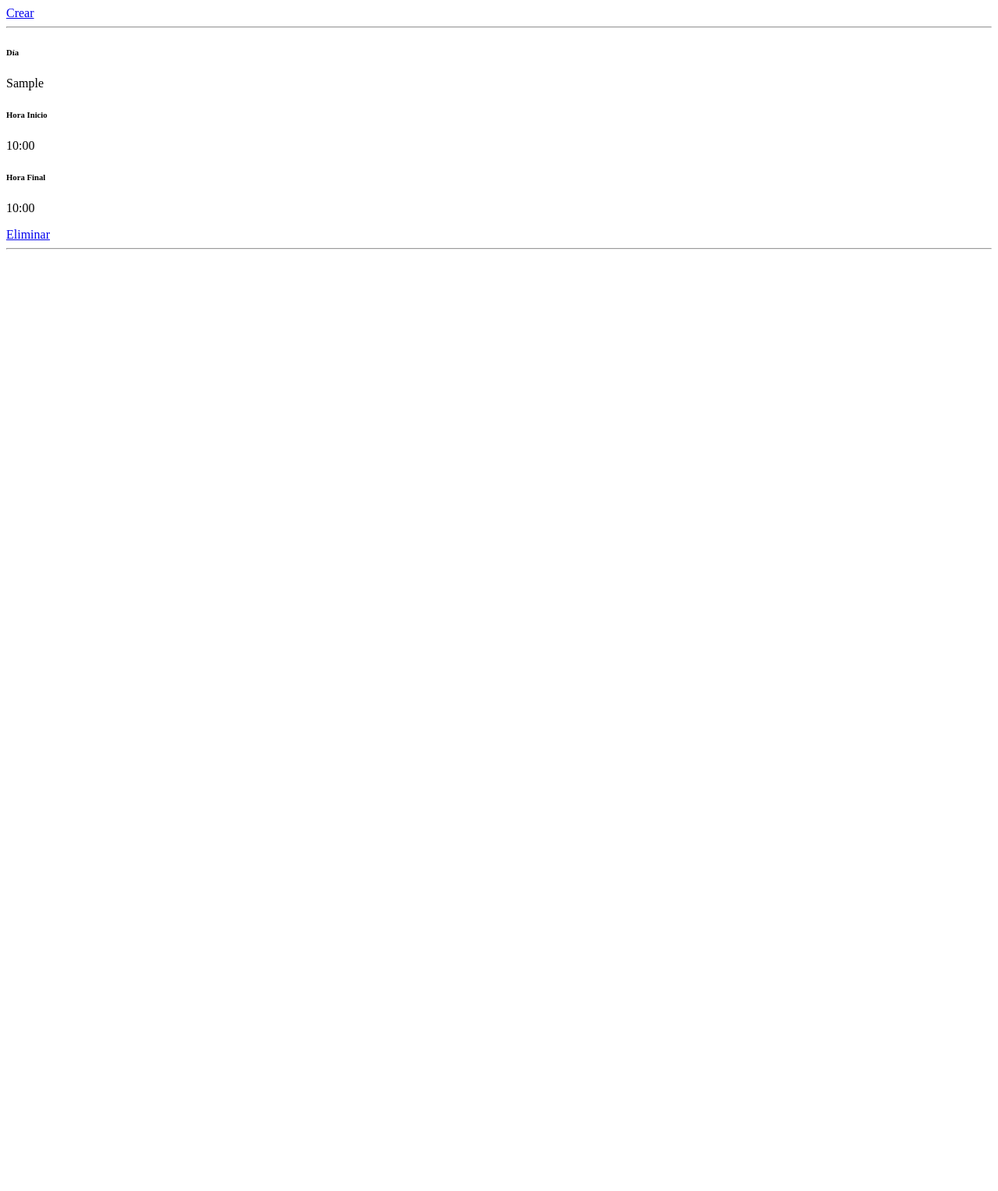
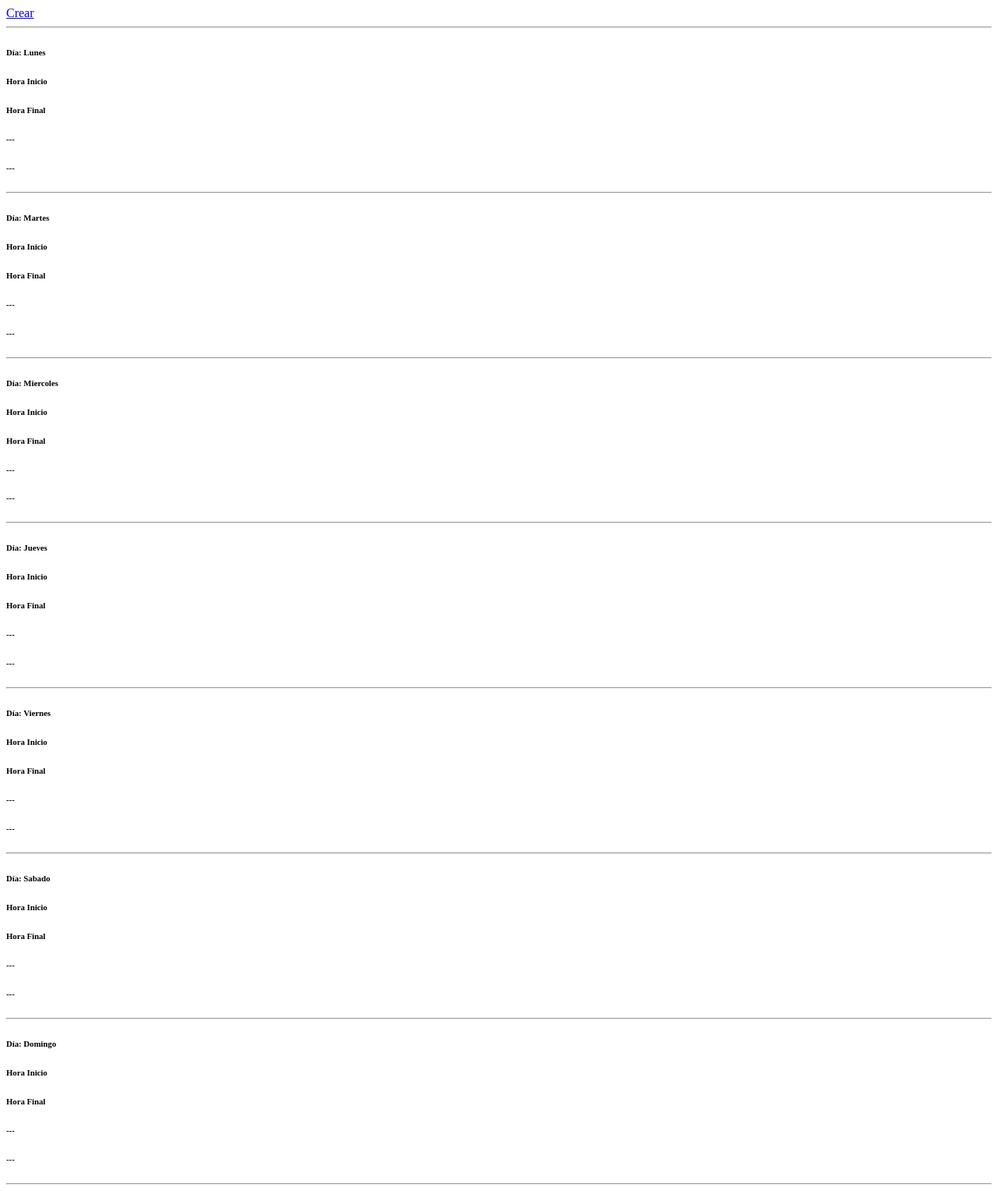
Before and after one commit to RicardoRochaDev/GestionProducto2022, a Django app: page /listaHorarios/ in a window 1280 px wide. Shown: the whole page at 78% size. Before the commit the page ends 320 px from the top, so only its background shows below. Run offline with Django 4.2, Linux system fonts and the light colour scheme; a user stored in the database is signed in; tables that the repository leaves empty hold one stand-in row (values such as "Sample post").

Commit message:
mejora en la vista de horarios

```diff
--- a/registration/templates/registration/horario_proveedor.html
+++ b/registration/templates/registration/horario_proveedor.html
@@ -3,12 +3,12 @@
 
 <h2> LISTA DE HORARIOS </h2>
 
-{% for it in lista_horario_proveedor %}
-    <h5>Dia: {{ it.dia }} </h5>
-    <h5>Hora Inicio: {{ it.horaInicio }} </h5>
-    <h5>Hora Final: {{ it.horaFinal }} </h5>
+{% for dic in lista_horario_proveedor %}
+    <h5>Dia: {{ dic.dia }} </h5>
+    <h5>Hora Inicio: {{ dic.horaInicio }} </h5>
+    <h5>Hora Final: {{ dic.horaFinal }} </h5>
 
-    <a href="{% url 'eliminar_Horario' it.id %}"> Eliminar Horario</a></h3>
+    <a href="{% url 'eliminar_Horario' dic.id %}"> Eliminar Horario</a></h3>
     <hr>
 {% endfor %} {% endcomment %}
 
@@ -19,25 +19,53 @@
 </div>
 <hr>
 
-{% for it in lista_horario_proveedor %}
+{% for horario in lista_horario_proveedor %}
     <div class="row">
-    <div class="col col-lg-4">
-        <h6>Día</h6>
-        <p>{{it.dia}}</p>
+        <div class="col col-lg-3">
+            <h6 class="p-1 mb-2 bg-success text-white">Día: {{horario.Dia}}</h6>
         </div>
-    <div class="col col-lg-4">
+        <div class="col col-lg-3">
             <h6>Hora Inicio</h6>
-        <p>{{ it.horaInicio }}</p>
         </div>
-    <div class="col col-lg-4">
+        <div class="col col-lg-3">
             <h6>Hora Final</h6>
-        <p>{{it.horaFinal}} </p>
+        </div>
+        <div class="col col-lg-3">
+
         </div>
     </div>
+    {% if horario.lista %}
+        {% for dic in horario.lista %}
         <div class="row">
-    <div class="col col-lg-12">
-        <a  class="btn btn-danger btn-sm" href="{% url 'eliminar_Horario' it.id %}"> Eliminar</a>
+            <div class="col col-lg-3">
+
+            </div>
+            <div class="col col-lg-3">
+                <h6>{{dic.horaInicio}}</h6>
+            </div>
+            <div class="col col-lg-3">
+                <h6>{{dic.horaFinal}}</h6>
+            </div>
+            <div class="col col-lg-3">
+                <a  class="btn btn-danger btn-sm" href="{% url 'eliminar_Horario' dic.id %}"> Eliminar</a>
             </div>
         </div>
+        {% endfor %}
+    {% else  %}
+        <div class="row">
+            <div class="col col-lg-3">
+
+            </div>
+            <div class="col col-lg-3">
+                <h6>---</h6>
+            </div>
+            <div class="col col-lg-3">
+                <h6>---</h6>
+            </div>
+            <div class="col col-lg-3">
+
+            </div>
+        </div>
+    {% endif %}
 <hr>
 {% endfor %}
--- a/registration/views.py
+++ b/registration/views.py
@@ -213,7 +213,53 @@ def ver_productos_proveedor(request):
 def ver_horarios_proveedor(request):
     lista_horario_proveedor = Horario.objects.filter(
         proveedor=request.user.proveedor)
-    context = {'lista_horario_proveedor': lista_horario_proveedor}
+
+    lista_horario_ordenada = []
+
+    lista_horario_dia = []
+    for horario in lista_horario_proveedor:
+        if horario.dia == 'Lunes':
+            lista_horario_dia.append(horario)
+    lista_horario_ordenada.append({"Dia":"Lunes","lista": lista_horario_dia})
+
+    lista_horario_dia = []
+    for horario in lista_horario_proveedor:
+        if horario.dia == 'Martes':
+            lista_horario_dia.append(horario)
+    lista_horario_ordenada.append({"Dia":"Martes","lista": lista_horario_dia})
+
+    lista_horario_dia = []
+    for horario in lista_horario_proveedor:
+        if horario.dia == 'Miercoles':
+            lista_horario_dia.append(horario)
+    lista_horario_ordenada.append({"Dia":"Miercoles","lista": lista_horario_dia})
+
+    lista_horario_dia = []
+    for horario in lista_horario_proveedor:
+        if horario.dia == 'Jueves':
+            lista_horario_dia.append(horario)
+    lista_horario_ordenada.append({"Dia":"Jueves","lista": lista_horario_dia})
+
+    lista_horario_dia = []
+    for horario in lista_horario_proveedor:
+        if horario.dia == 'Viernes':
+            lista_horario_dia.append(horario)
+    lista_horario_ordenada.append({"Dia":"Viernes","lista": lista_horario_dia})
+
+    lista_horario_dia = []
+    for horario in lista_horario_proveedor:
+        if horario.dia == 'Sabado':
+            lista_horario_dia.append(horario)
+    lista_horario_ordenada.append({"Dia":"Sabado","lista": lista_horario_dia})
+
+    lista_horario_dia = []
+    for horario in lista_horario_proveedor:
+        if horario.dia == 'Domingo':
+            lista_horario_dia.append(horario)
+    lista_horario_ordenada.append({"Dia":"Domingo","lista": lista_horario_dia})
+
+
+    context = {'lista_horario_proveedor': lista_horario_ordenada}
     return render(request, 'registration/horario_proveedor.html', context)
 
 
```
Lines whose indentation alone changed are shown as unchanged.
